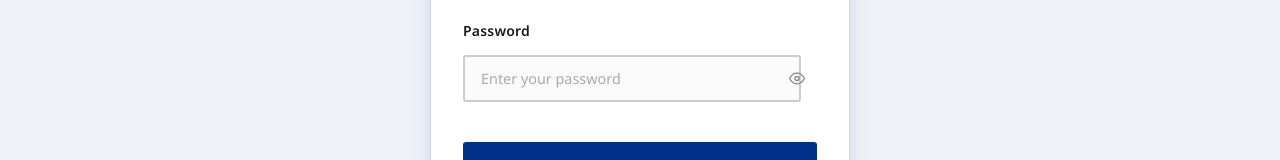
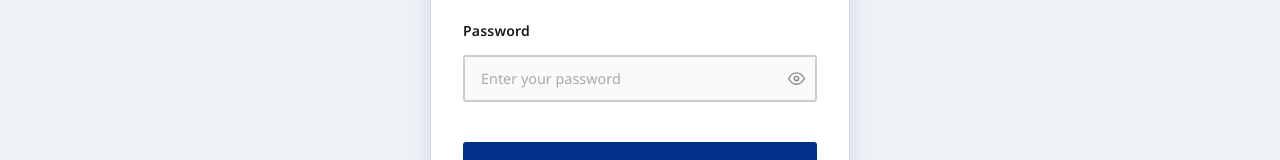
Before and after one commit to Abhishekkumarq/gram-panchayat, a React (Create React App) app in the folder client/: page /login in a window 1280 px wide. Shown: the part 492-652 px from the top of the page. Built offline with nearby package versions, Linux system fonts and the light colour scheme; no server answers.

Commit message:
Fix: exclude eye-btn from global button position override

```diff
--- a/client/src/App.css
+++ b/client/src/App.css
@@ -17,11 +17,11 @@ html { scroll-behavior: smooth; }
 #main-content { animation: fadeInUp 0.38s ease both; }
 
 /* ── Global button micro-interactions ── */
-button:not(:disabled):not(.gm-fab) {
+button:not(:disabled):not(.gm-fab):not(.eye-btn) {
   position: relative;
   overflow: hidden;
 }
-button:not(:disabled):not(.gm-fab)::after {
+button:not(:disabled):not(.gm-fab):not(.eye-btn)::after {
   content: '';
   position: absolute;
   inset: 0;
@@ -30,10 +30,10 @@ button:not(:disabled):not(.gm-fab)::after {
   border-radius: inherit;
   pointer-events: none;
 }
-button:not(:disabled):not(.gm-fab):active::after {
+button:not(:disabled):not(.gm-fab):not(.eye-btn):active::after {
   background: rgba(255,255,255,0.15);
 }
-button:not(:disabled):not(.gm-fab):active {
+button:not(:disabled):not(.gm-fab):not(.eye-btn):active {
   transform: scale(0.98) !important;
   transition: transform 0.1s ease !important;
 }
```
